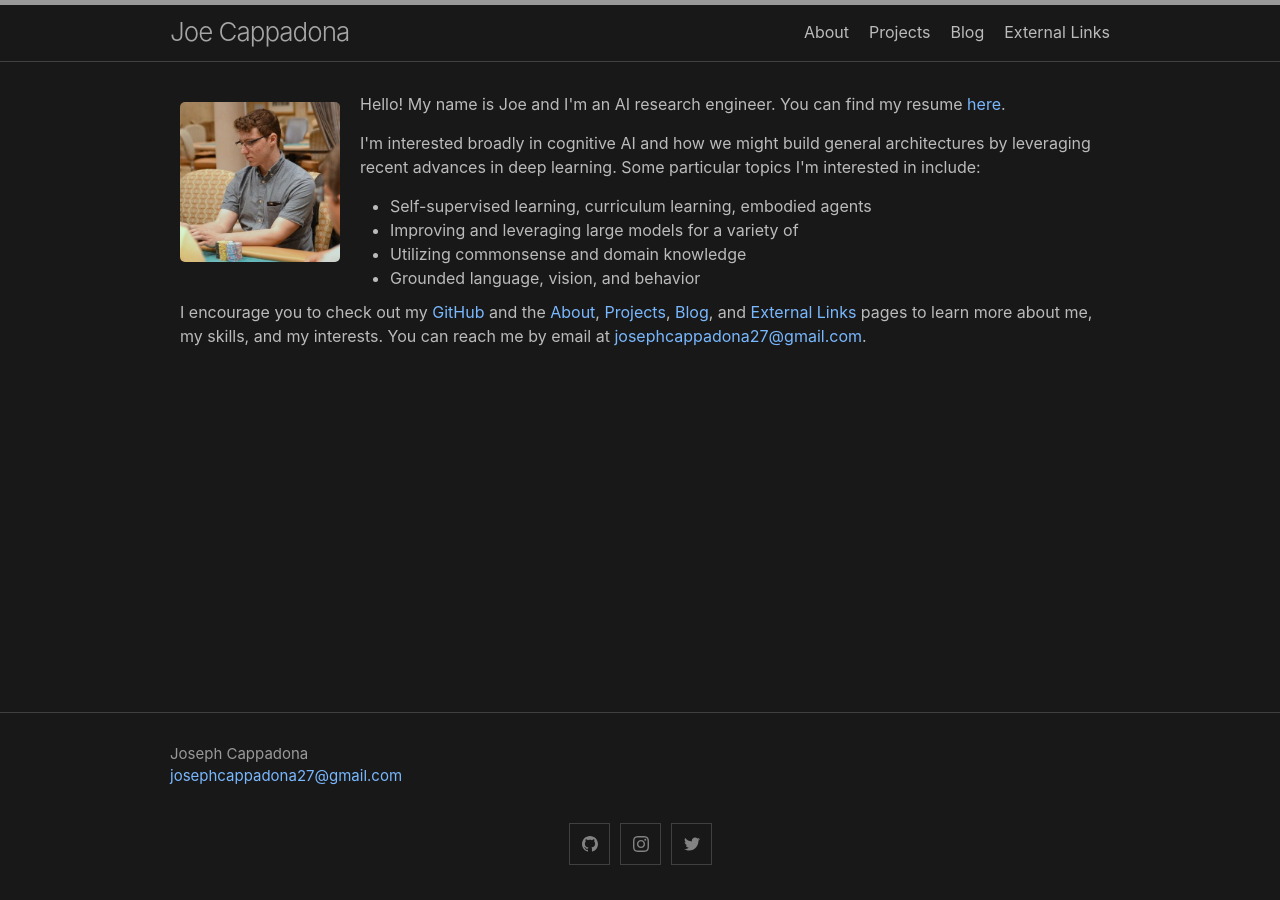
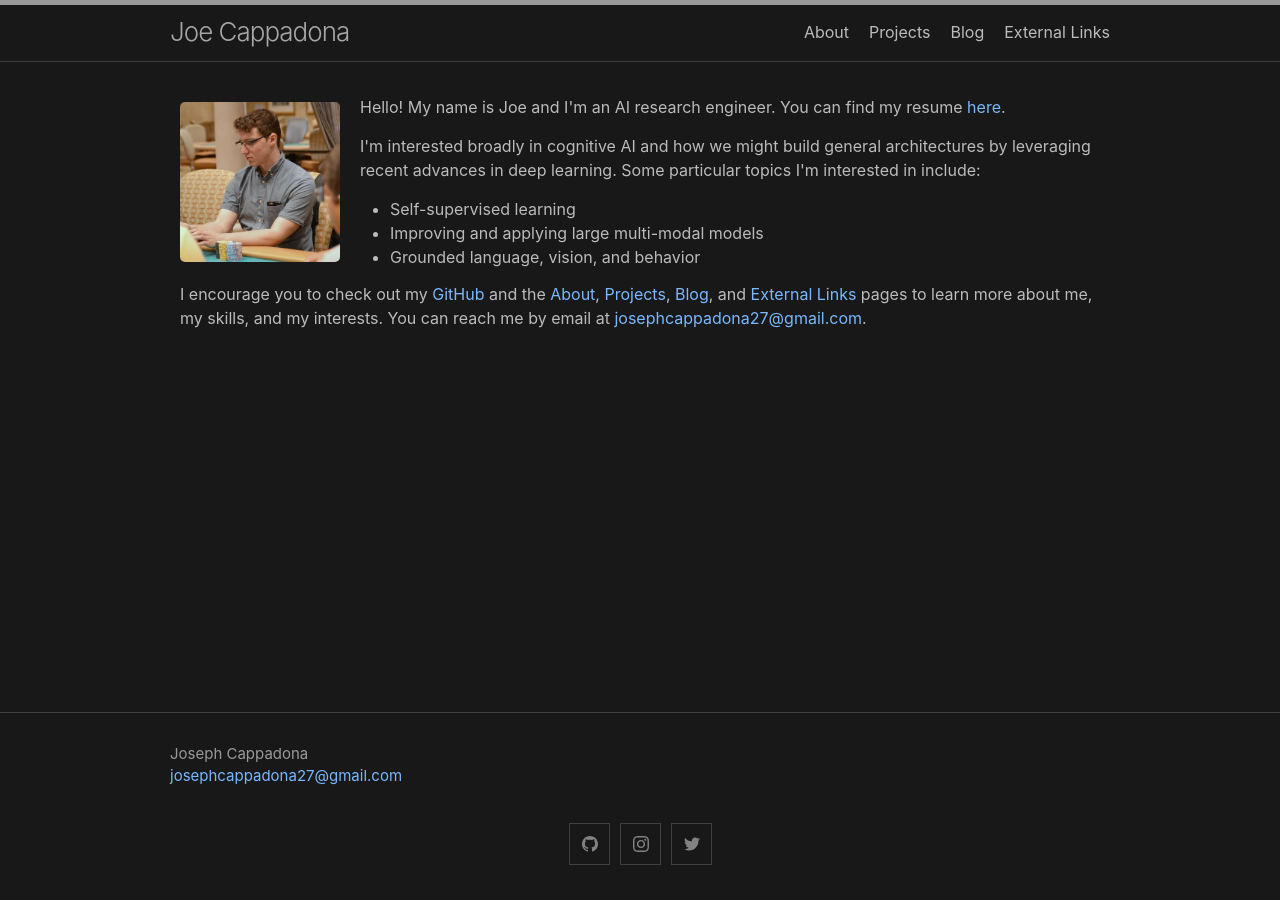
Before and after one commit to josephcappadona/josephcappadona.github.io, a Jekyll site: the page built from index.md, in a window 1280 px wide. Built offline with Jekyll 4.4.1, drawn with Linux system fonts in a browser that asks for light colours.

Commit message:
Update index.md

```diff
--- a/index.md
+++ b/index.md
@@ -12,9 +12,8 @@ layout: home
       <div>
         <p>I'm interested broadly in cognitive AI and how we might build general architectures by leveraging recent advances in deep learning. Some particular topics I'm interested in include:</p>
         <ul style="margin-bottom: 0px; white-space: nowrap;">
-          <li>Self-supervised learning, curriculum learning, embodied agents</li>
-          <li>Improving and leveraging large models for a variety of </li>
-          <li>Utilizing commonsense and domain knowledge</li>
+          <li>Self-supervised learning</li>
+          <li>Improving and applying large multi-modal models</li>
           <li>Grounded language, vision, and behavior</li>
         </ul>
       </div>
```
